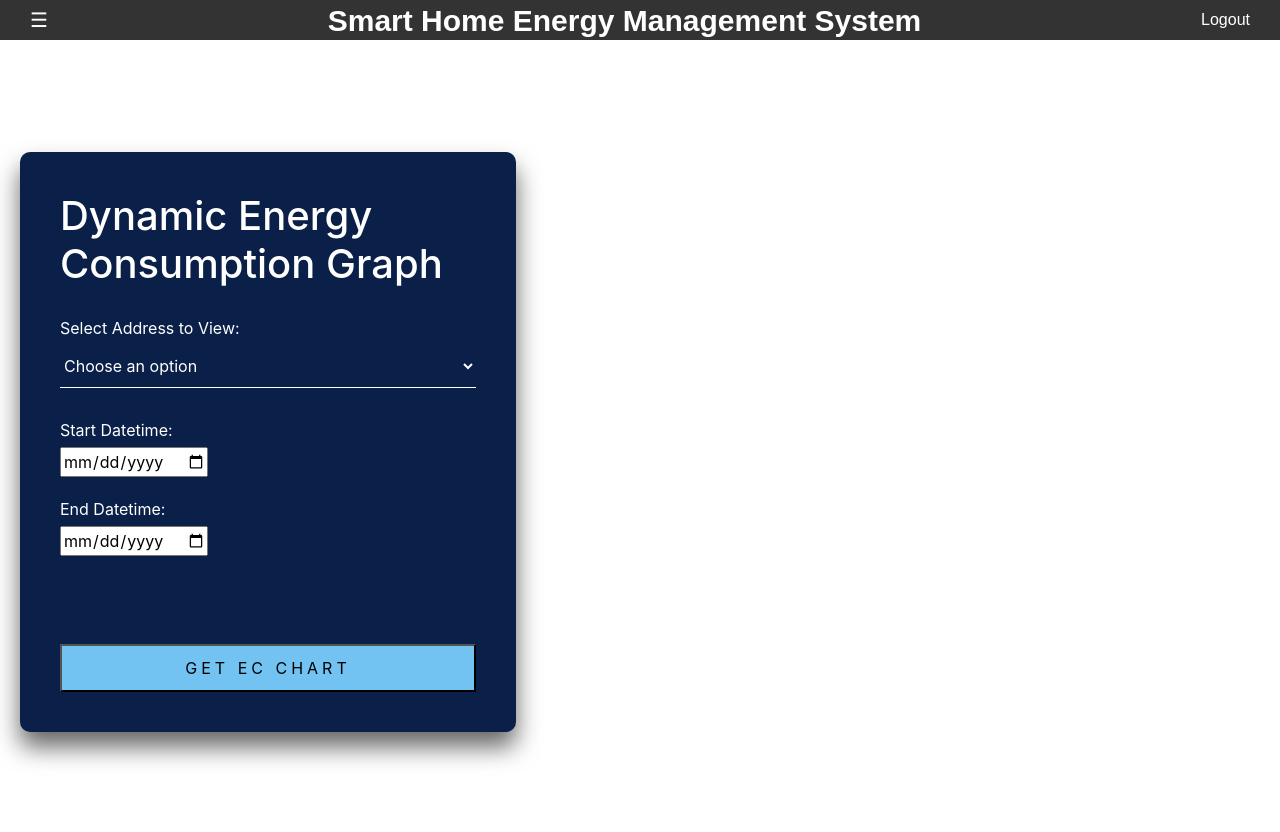
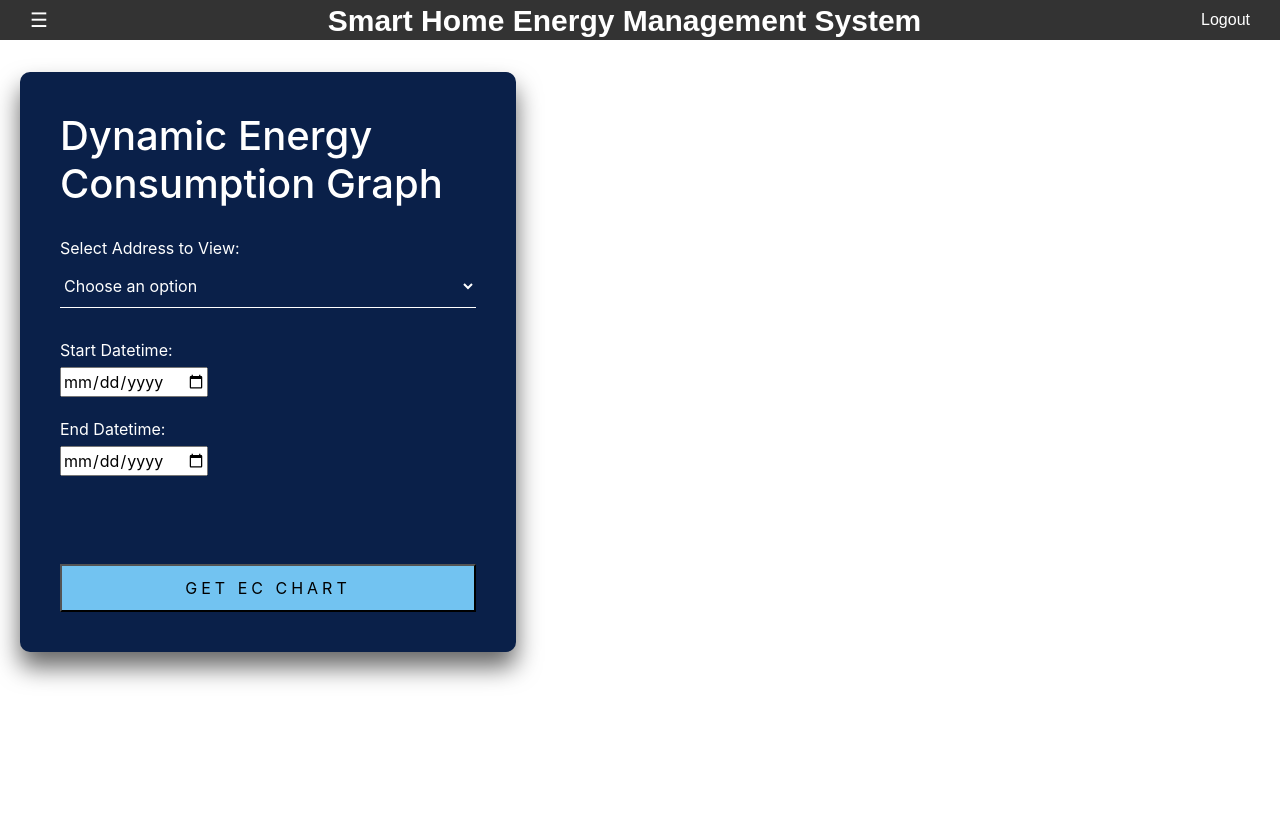
Before and after one commit to AravKrish23/PDS_Project_FA23, a Flask app: template templates/generate_house_statistics.html in a window 1280 px wide. Run offline with Flask 3, Linux system fonts and the light colour scheme; the template is opened without the code that fills it, so the values that code supplies are empty; some libraries are stand-ins or nearby versions.

Commit message:
house_statistics and navbar link fixes

```diff
--- a/static/user/css/generate_house_statistics.css
+++ b/static/user/css/generate_house_statistics.css
@@ -7,13 +7,19 @@ body {
 
 .register-device-container {
     display: flex;
-    justify-content: space-between; /* Changed to space-between to place items at both ends */
-    align-items: center;
+    justify-content: space-between;
+    align-items: flex-start;
     min-height: 100vh;
     padding: 20px;
     box-sizing: border-box;
-    flex-direction: row; /* Changed to row for horizontal alignment */
+    flex-direction: row;
 }
+
+.register-device-box h1 {
+    color: #fff;
+    padding-bottom: 20px;
+}
+
 
 .register-device-box {
     width: 40%;
@@ -26,9 +32,11 @@ body {
     border-radius: 10px;
 }
 
-.register-device-box h1 {
-    color: #fff;
-    padding-bottom: 20px;
+.chart-container {
+    width: 60%;
+    max-width: 800px;
+    display: flex;
+    flex-direction: column;
 }
 
 .device-box {
@@ -74,7 +82,5 @@ body {
 
 .plotly-chart {
     width: 100%;
-    max-width: 800px;
+    /* Add any additional styling as needed */
 }
-
-/* Add any additional styling as needed */
--- a/templates/generate_house_statistics.html
+++ b/templates/generate_house_statistics.html
@@ -5,7 +5,7 @@
     <meta charset="UTF-8">
     <meta name="viewport" content="width=device-width, initial-scale=1.0">
     <title>Dynamic Energy Consumption Graph</title>
-    <link rel="stylesheet" href="{{ url_for('static', filename='user/css/generate_consumption_graph.css') }}">
+    <link rel="stylesheet" href="{{ url_for('static', filename='user/css/generate_house_statistics.css') }}">
     <script src="https://cdn.plot.ly/plotly-latest.min.js"></script>
     <script src="https://code.jquery.com/jquery-3.6.4.min.js"></script>
 </head>
@@ -41,6 +41,8 @@
                 <br>
                 <input type="submit" id="EC" value="Get EC Chart" class="energy-button">
             </form>
+        </div>
+        <div class="chart-container">
 
             <div id="energy-consumption-chart" class="plotly-chart"></div>
             <div id="device-type-consumption-chart" class="plotly-chart"></div>
--- a/templates/navbar.html
+++ b/templates/navbar.html
@@ -95,9 +95,9 @@
         <a href="">Usage Statistics</a>
         <div class="sub-menu">
             <a href="{{ url_for('generate_area_statistics') }}">Generate Area Statistics</a>
-            <a href="">Generate Consumption Graph for Devices</a>
-            <a href="">Generate Consumption Graph</a>
-            <a href="">Generate House Statistics</a>
+            <a href="{{ url_for('generate_graph_device') }}">Generate Consumption Graph for Devices</a>
+            <a href="{{ url_for('generate_graph') }}">Generate Consumption Graph</a>
+            <a href="{{ url_for('generate_house_statistics') }}">Generate House Statistics</a>
             <!-- Add more sub-options as needed -->
         </div>
         <!-- Add more options as needed -->
```
Also changed, not shown: other parts of static/user/css/generate_house_statistics.css (+1 -1 lines), templates/generate_consumption_graph.html (line endings or trailing spaces).
